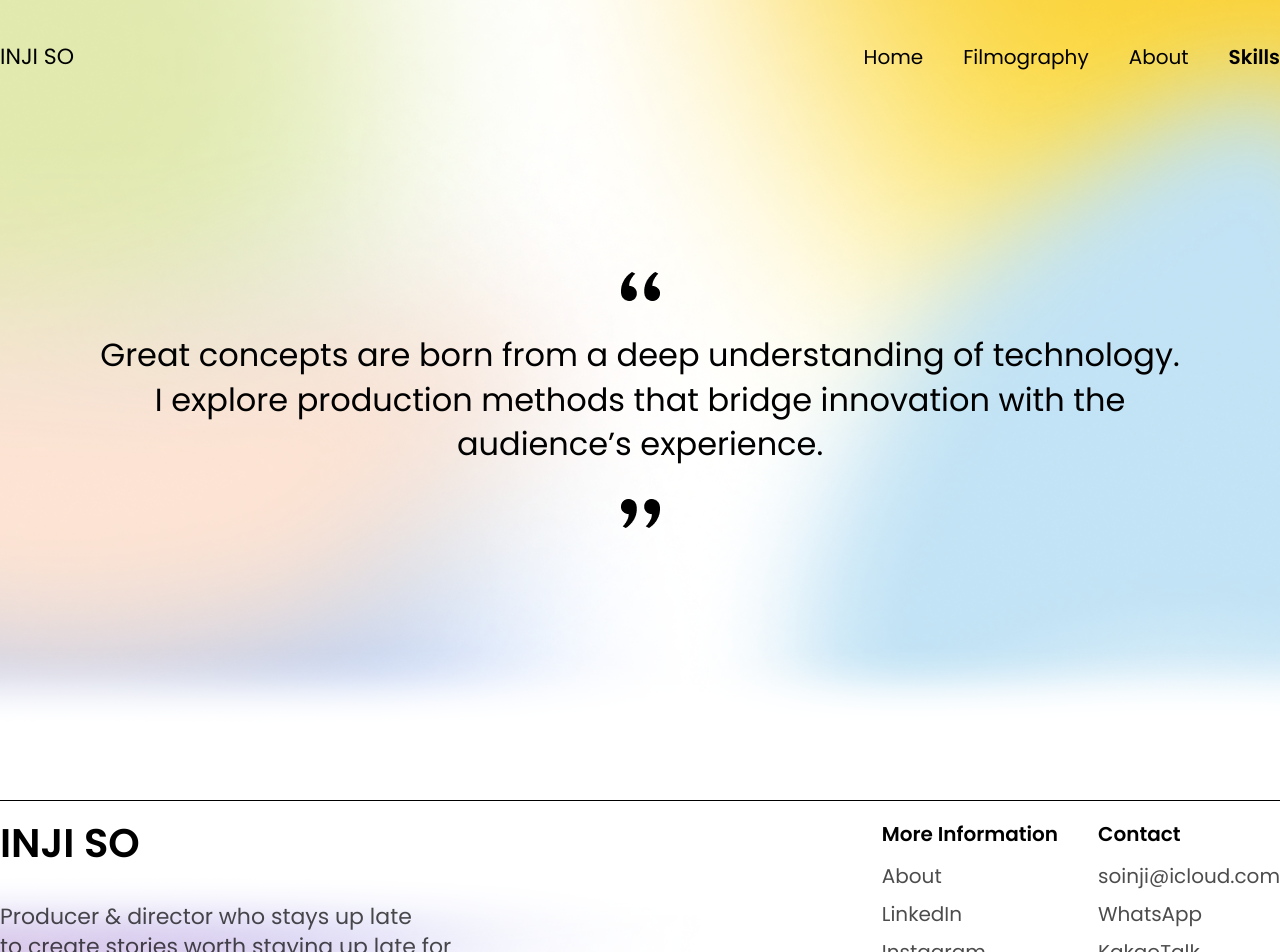
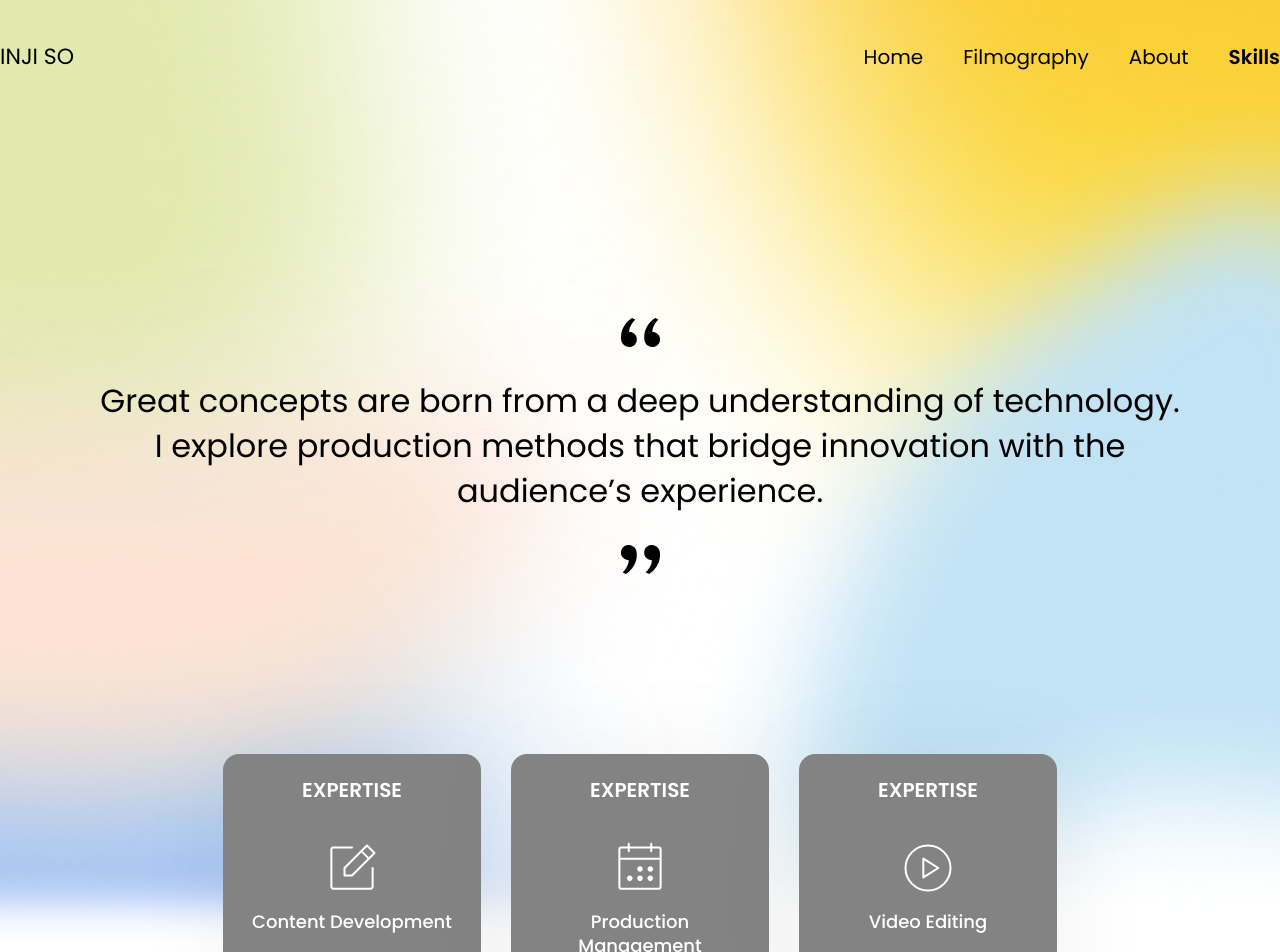
Before and after one commit to tawhidib/railnji, a Next.js app: page /skills in a window 1280 px wide. Shown: the top 952 px of the page. Built offline with nearby package versions, Linux system fonts and the light colour scheme.

Commit message:
header area added

```diff
--- /dev/null
+++ b/components/icons/calender.tsx
@@ -0,0 +1,67 @@
+export default function Calender() {
+	return (
+		<svg
+			width="60"
+			height="60"
+			viewBox="0 0 60 60"
+			fill="none"
+			xmlns="http://www.w3.org/2000/svg"
+		>
+			<g clipPath="url(#clip0_0_1030)">
+				<path
+					d="M48.75 9.375H11.25C10.2145 9.375 9.375 10.2145 9.375 11.25V48.75C9.375 49.7855 10.2145 50.625 11.25 50.625H48.75C49.7855 50.625 50.625 49.7855 50.625 48.75V11.25C50.625 10.2145 49.7855 9.375 48.75 9.375Z"
+					stroke="currentColor"
+					strokeWidth="2"
+					strokeLinecap="round"
+					strokeLinejoin="round"
+				/>
+				<path
+					d="M41.25 5.625V13.125"
+					stroke="currentColor"
+					strokeWidth="2"
+					strokeLinecap="round"
+					strokeLinejoin="round"
+				/>
+				<path
+					d="M18.75 5.625V13.125"
+					stroke="currentColor"
+					strokeWidth="2"
+					strokeLinecap="round"
+					strokeLinejoin="round"
+				/>
+				<path
+					d="M9.375 20.625H50.625"
+					stroke="currentColor"
+					strokeWidth="2"
+					strokeLinecap="round"
+					strokeLinejoin="round"
+				/>
+				<path
+					d="M30 33.75C31.5533 33.75 32.8125 32.4908 32.8125 30.9375C32.8125 29.3842 31.5533 28.125 30 28.125C28.4467 28.125 27.1875 29.3842 27.1875 30.9375C27.1875 32.4908 28.4467 33.75 30 33.75Z"
+					fill="currentColor"
+				/>
+				<path
+					d="M40.3125 33.75C41.8658 33.75 43.125 32.4908 43.125 30.9375C43.125 29.3842 41.8658 28.125 40.3125 28.125C38.7592 28.125 37.5 29.3842 37.5 30.9375C37.5 32.4908 38.7592 33.75 40.3125 33.75Z"
+					fill="currentColor"
+				/>
+				<path
+					d="M19.6875 43.125C21.2408 43.125 22.5 41.8658 22.5 40.3125C22.5 38.7592 21.2408 37.5 19.6875 37.5C18.1342 37.5 16.875 38.7592 16.875 40.3125C16.875 41.8658 18.1342 43.125 19.6875 43.125Z"
+					fill="currentColor"
+				/>
+				<path
+					d="M30 43.125C31.5533 43.125 32.8125 41.8658 32.8125 40.3125C32.8125 38.7592 31.5533 37.5 30 37.5C28.4467 37.5 27.1875 38.7592 27.1875 40.3125C27.1875 41.8658 28.4467 43.125 30 43.125Z"
+					fill="currentColor"
+				/>
+				<path
+					d="M40.3125 43.125C41.8658 43.125 43.125 41.8658 43.125 40.3125C43.125 38.7592 41.8658 37.5 40.3125 37.5C38.7592 37.5 37.5 38.7592 37.5 40.3125C37.5 41.8658 38.7592 43.125 40.3125 43.125Z"
+					fill="currentColor"
+				/>
+			</g>
+			<defs>
+				<clipPath id="clip0_0_1030">
+					<rect width="60" height="60" fill="currentColor" />
+				</clipPath>
+			</defs>
+		</svg>
+	);
+}
--- /dev/null
+++ b/components/icons/note-pencil.tsx
@@ -0,0 +1,42 @@
+const NotePencil = () => {
+	return (
+		<svg
+			width="60"
+			height="60"
+			viewBox="0 0 60 60"
+			fill="none"
+			xmlns="http://www.w3.org/2000/svg"
+		>
+			<g clipPath="url(#clip0_0_1018)">
+				<path
+					d="M30 37.5H22.5V30L45 7.5L52.5 15L30 37.5Z"
+					stroke="currentColor"
+					strokeWidth="2"
+					strokeLinecap="round"
+					strokeLinejoin="round"
+				/>
+				<path
+					d="M39.375 13.125L46.875 20.625"
+					stroke="currentColor"
+					strokeWidth="2"
+					strokeLinecap="round"
+					strokeLinejoin="round"
+				/>
+				<path
+					d="M50.625 30V48.75C50.625 49.2473 50.4275 49.7242 50.0758 50.0758C49.7242 50.4275 49.2473 50.625 48.75 50.625H11.25C10.7527 50.625 10.2758 50.4275 9.92418 50.0758C9.57254 49.7242 9.375 49.2473 9.375 48.75V11.25C9.375 10.7527 9.57254 10.2758 9.92418 9.92418C10.2758 9.57254 10.7527 9.375 11.25 9.375H30"
+					stroke="currentColor"
+					strokeWidth="2"
+					strokeLinecap="round"
+					strokeLinejoin="round"
+				/>
+			</g>
+			<defs>
+				<clipPath id="clip0_0_1018">
+					<rect width="60" height="60" fill="white" />
+				</clipPath>
+			</defs>
+		</svg>
+	);
+};
+
+export default NotePencil;
--- /dev/null
+++ b/components/icons/play-circle.tsx
@@ -0,0 +1,32 @@
+export default function PlayCircle() {
+	return (
+		<svg
+			width="60"
+			height="60"
+			viewBox="0 0 60 60"
+			fill="none"
+			xmlns="http://www.w3.org/2000/svg"
+		>
+			<g clipPath="url(#clip0_0_1048)">
+				<path
+					d="M30 52.5C42.4264 52.5 52.5 42.4264 52.5 30C52.5 17.5736 42.4264 7.5 30 7.5C17.5736 7.5 7.5 17.5736 7.5 30C7.5 42.4264 17.5736 52.5 30 52.5Z"
+					stroke="currentColor"
+					strokeWidth="2"
+					strokeMiterlimit="10"
+				/>
+				<path
+					d="M40.3125 30L25.3125 20.625V39.375L40.3125 30Z"
+					stroke="currentColor"
+					strokeWidth="2"
+					strokeLinecap="round"
+					strokeLinejoin="round"
+				/>
+			</g>
+			<defs>
+				<clipPath id="clip0_0_1048">
+					<rect width="60" height="60" fill="currentColor" />
+				</clipPath>
+			</defs>
+		</svg>
+	);
+}
--- a/components/pages/skills/index.tsx
+++ b/components/pages/skills/index.tsx
@@ -1,10 +1,19 @@
+import Calender from "@/components/icons/calender";
+import NotePencil from "@/components/icons/note-pencil";
+import PlayCircle from "@/components/icons/play-circle";
 import Image from "next/image";
 
 const SkillsPageIndex = () => {
+	const skills = [
+		{ icon: <NotePencil />, title: "Content Development" },
+		{ icon: <Calender />, title: "Production Management" },
+		{ icon: <PlayCircle />, title: "Video Editing" },
+	];
 	return (
 		<>
-			<header className="bg-[url('/assets/images/skills-header-bg.png')] bg-center bg-cover min-h-screen relative flex-center">
-				<div className="container col-center gap-6">
+			<header className="bg-[url('/assets/images/skills-header-bg.png')] bg-center bg-cover relative flex-center">
+				<div className="container">
+					<div className="col-center gap-6 mt-77.5">
 						<Image
 							className="aspect-55/45 object-cover"
 							width={55}
@@ -26,6 +35,29 @@ const SkillsPageIndex = () => {
 							alt=""
 						/>
 					</div>
+					<div className="flex-center">
+						<div className="mt-43 flex items-center gap-7.5">
+							{skills.map((skill, index) => (
+								<div
+									key={index}
+									className="flex flex-col items-center gap-9 w-64.5 h-66.25 p-6  bg-[#838383] rounded-2xl shadow-[5px_4px_100px_5px_#0000000D] text-white z-1"
+								>
+									<p className="uppercase text-xl font-semibold  leading-[1.2] tracking-[2%]">
+										expertise
+									</p>
+									<div className="col-center gap-3">
+										<span className="size-15 flex-center">
+											{skill.icon}
+										</span>
+										<h4 className="text-lg font-medium text-center leading-[1.33] tracking-[2%]">
+											{skill.title}
+										</h4>
+									</div>
+								</div>
+							))}
+						</div>
+					</div>
+				</div>
 				<Image
 					width={1701}
 					height={318}
```
Lines whose indentation alone changed are shown as unchanged.
